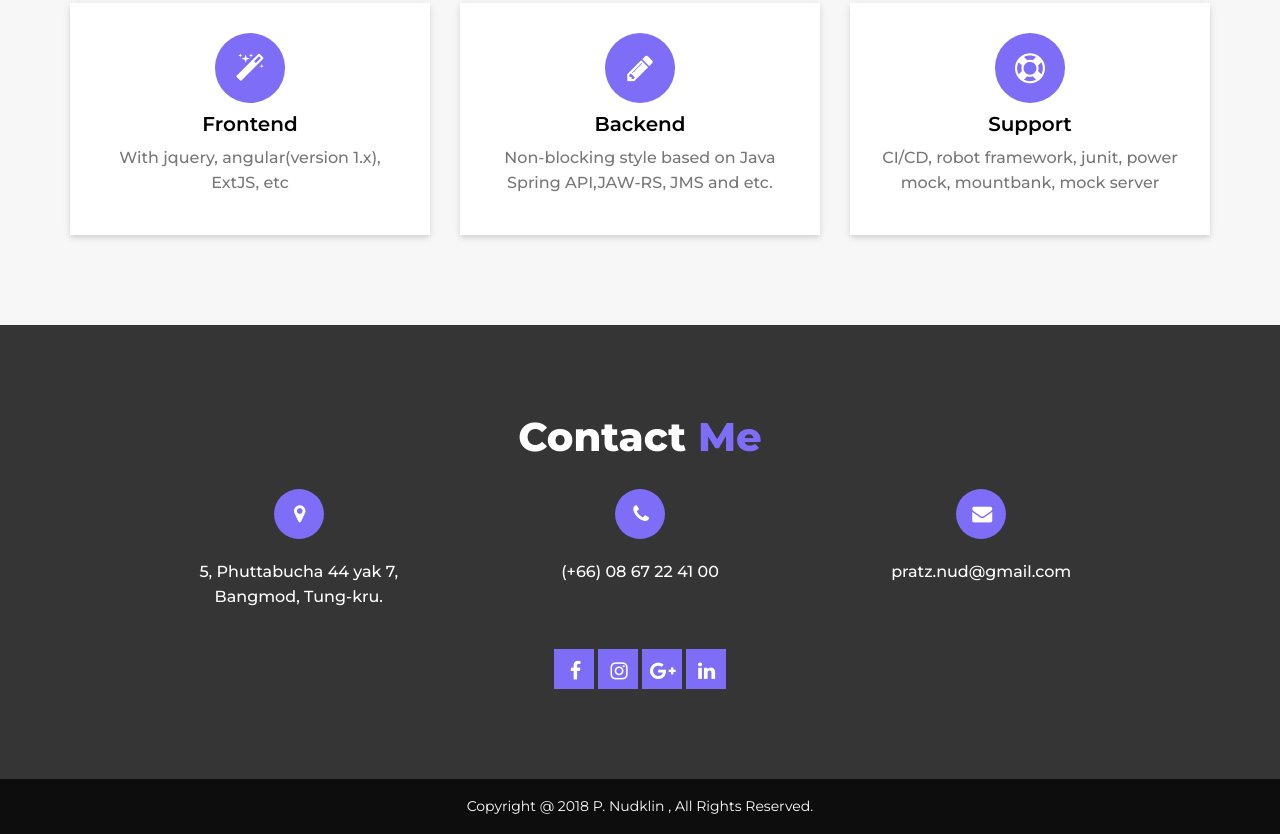
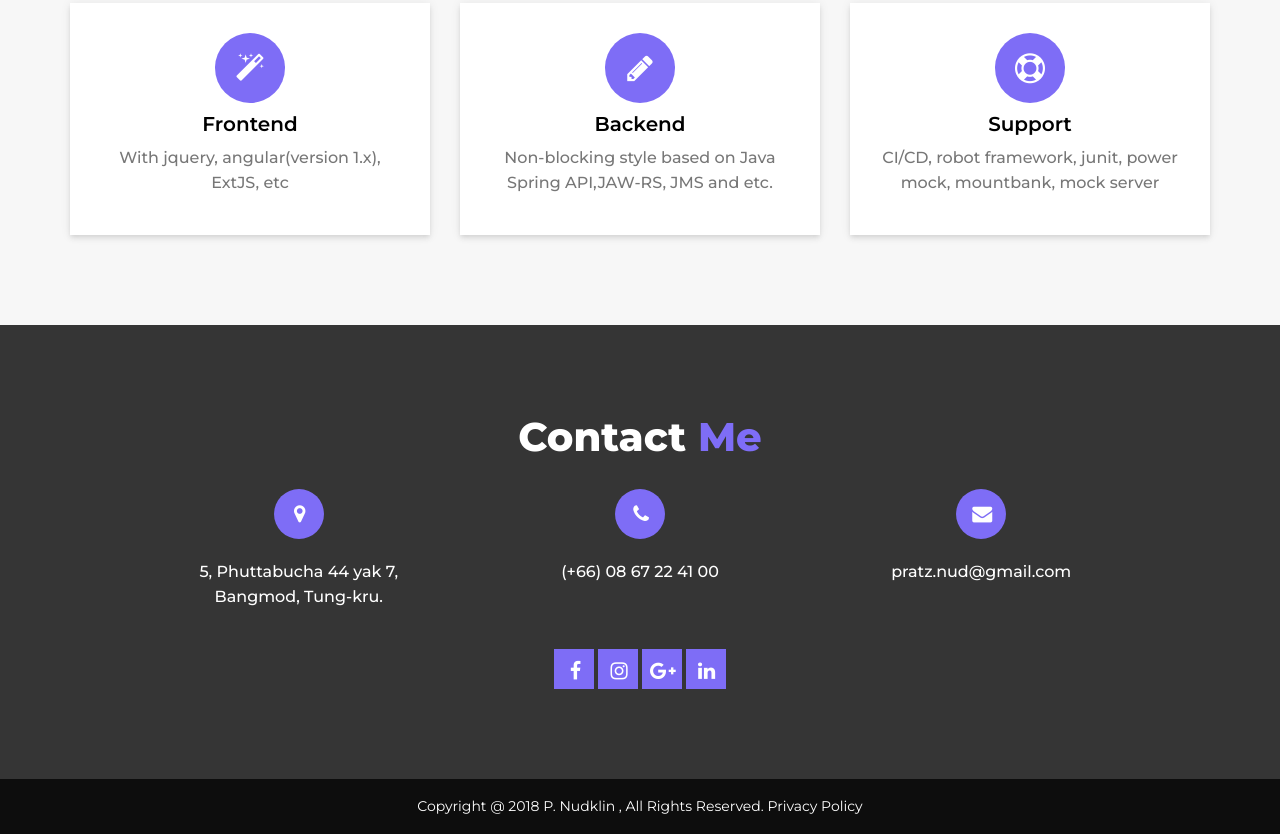
Before and after one commit to Pratzn/heroku-cv, a website: page public/index.html in a window 1280 px wide. Shown: the part 1459-2293 px from the top of the page. Drawn offline with Linux system fonts and the light colour scheme.

Commit message:
Update index.html

```diff
--- a/public/index.html
+++ b/public/index.html
@@ -426,6 +426,8 @@
                <script>document.getElementById('copyright').appendChild(document.createTextNode(new Date().getFullYear()))</script>
             </span>
             <a target="_blank" href="#">P. Nudklin , All Rights Reserved.</a>
+	    <!--  Privacy Policy URL : https://www.iubenda.com/en/ -->
+		 <a href="https://www.iubenda.com/privacy-policy/93497851" class="iubenda-black iubenda-embed " title="Privacy Policy">Privacy Policy</a> <script type="text/javascript">(function (w,d) {var loader = function () {var s = d.createElement("script"), tag = d.getElementsByTagName("script")[0]; s.src="https://cdn.iubenda.com/iubenda.js"; tag.parentNode.insertBefore(s,tag);}; if(w.addEventListener){w.addEventListener("load", loader, false);}else if(w.attachEvent){w.attachEvent("onload", loader);}else{w.onload = loader;}})(window, document);</script>
             <!--  Scroll To Top -->
             <a target="_blank" href="#" class="back-to-top" style="display: none;">
             <i class="fa fa-angle-double-up"></i>
```
